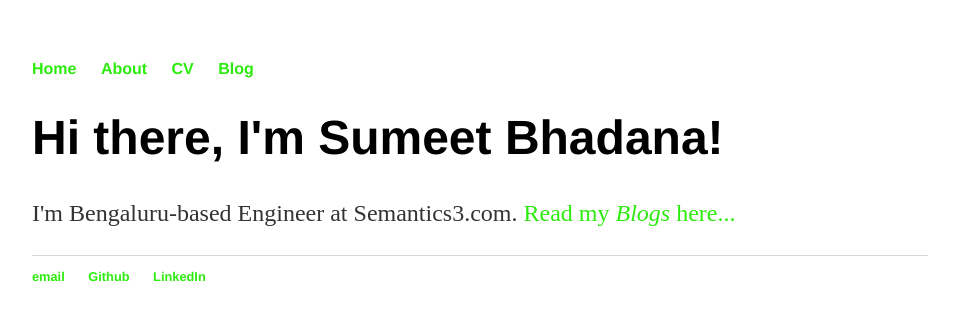
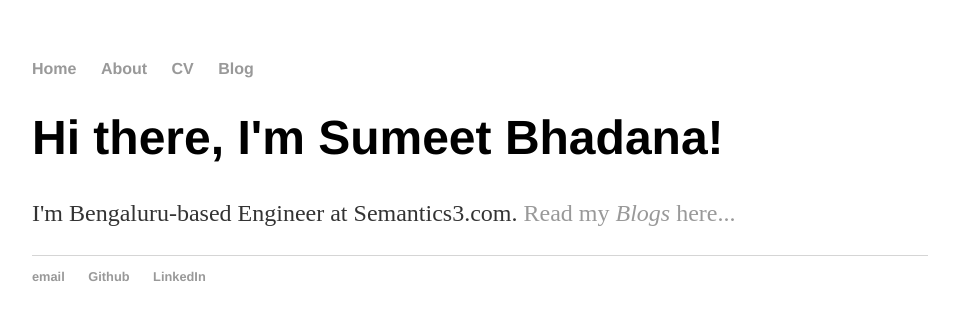
Before and after one commit to summii/summii.github.io, a Jekyll site: the page built from index.html, in a window 1280 px wide. Shown: the top 321 px of the page, without its empty margins (160-1119 px from the left). Built offline with Jekyll 4.4.1, drawn with Linux system fonts in a browser that asks for light colours.

Commit message:
Update main.css

```diff
--- a/css/main.css
+++ b/css/main.css
@@ -14,7 +14,7 @@ nav ul li, footer ul li {
 }
 a {
     text-decoration: none;
-    color: #2cec0e;
+    color: #999;
 }
 a:hover {
     text-decoration: underline;
```
